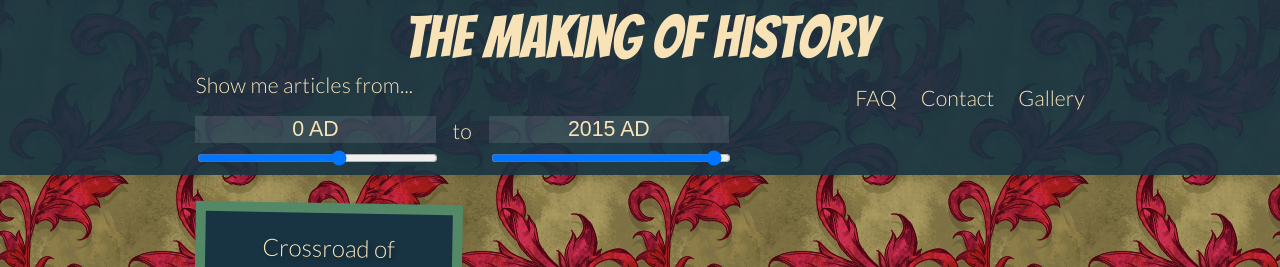
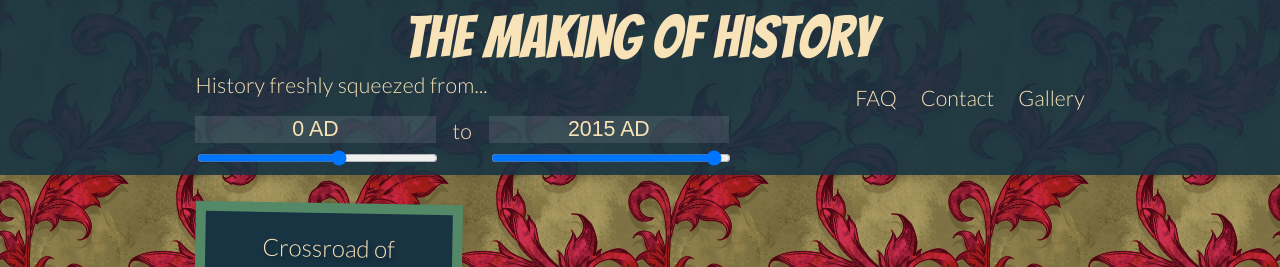
Before and after one commit to benadamstyles/making-of-history, a Jekyll site: the page built from index.html, in a window 1280 px wide. Shown: the part 450-717 px from the top of the page. Built offline with Jekyll 4.4.1, drawn with Linux system fonts in a browser that asks for light colours; some web fonts are replaced.

Commit message:
Rewording, cleaned out old comments

```diff
--- a/_includes/header.html
+++ b/_includes/header.html
@@ -7,10 +7,9 @@
   <div class="wrapper">
 
     <a class="site-title" href="{{ site.baseurl }}/">The Making of History</a>
-    <!-- <a class="site-title" href="{{ site.baseurl }}/">The <span id="grisly"><span id="firstGrisly" class="grislies grisly-slide-in">Grisly</span></span> Making of History</a> -->
     {% if page.is_home %}
     <div class="periods">
-      <p>Show me articles from...</p>
+      <p>History freshly squeezed from...</p>
       <div class="range-begin">
         <input class="range-manual" type="text"  rv-value="range.begin | toBC">
         <input type="range" rv-value="range.begin" min="-3000" rv-max="range.end">
@@ -24,17 +23,6 @@
       </div>
     </div>
     {% endif %}
-
-    <!-- <div class="periods">
-      {% assign categories = site.categories | sort %}
-      {% for period in categories %}
-        {% if page.url contains period[0] %}
-        <a class="period-link active-period" href="{{ period | first | prepend: '/' | prepend: site.baseurl }}">{{ period | first }}</a>
-        {% else %}
-        <a class="period-link" href="{{ period | first | prepend: '/' | prepend: site.baseurl }}">{{ period | first }}</a>
-        {% endif %}
-      {% endfor %}
-    </div> -->
 
     <nav class="site-nav">
       <a href="#" class="menu-icon">
```
